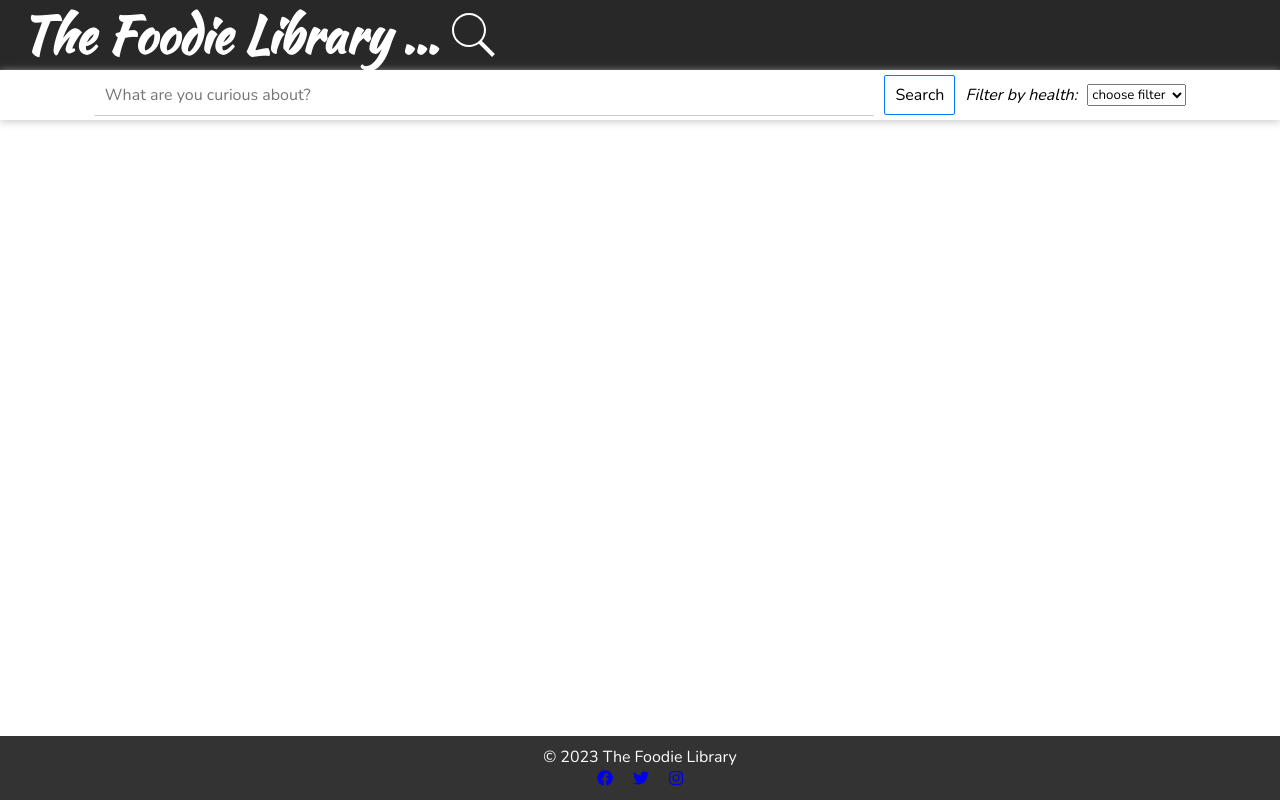
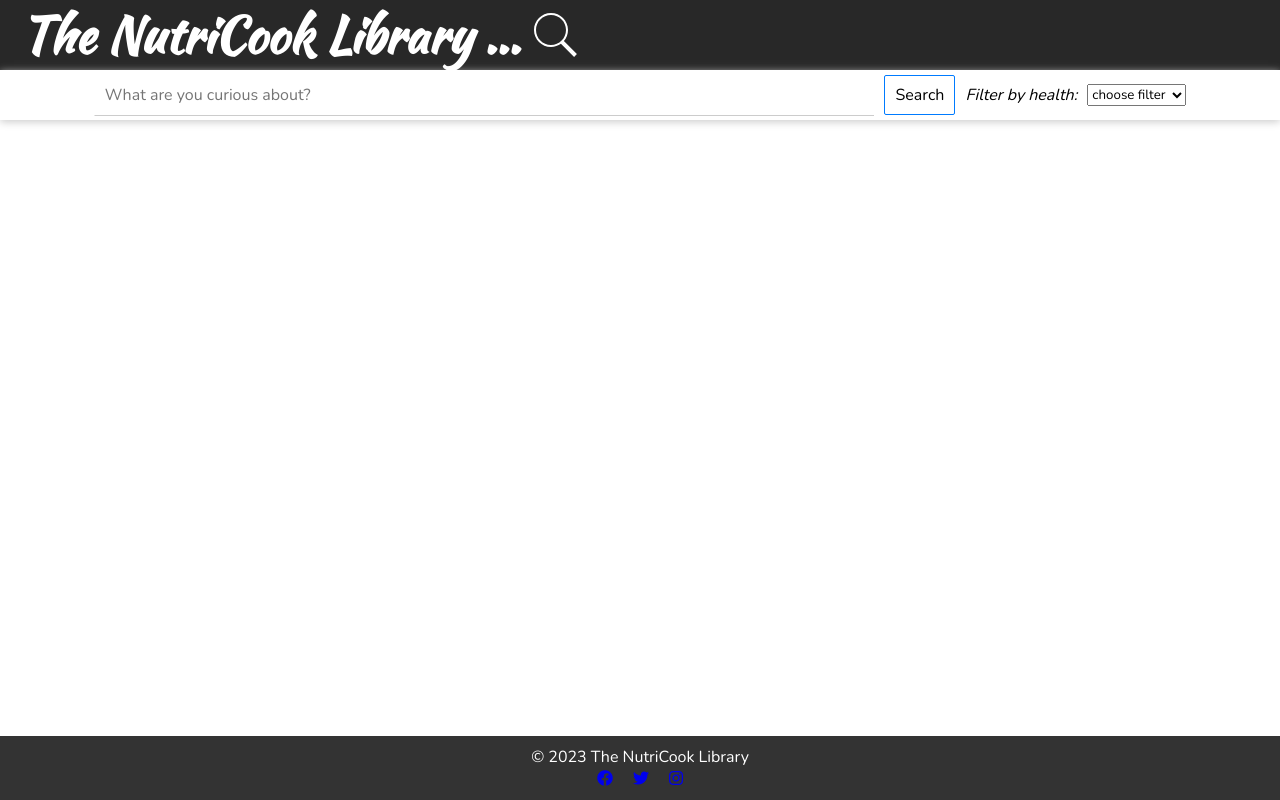
Before and after one commit to Vkerubo/The-Foodie-Library-app, a website: page index.html in a window 1280 px wide. Drawn offline with nearby package versions, Linux system fonts and the light colour scheme; no server answers.

Commit message:
change App name

```diff
--- a/index.html
+++ b/index.html
@@ -12,7 +12,7 @@
 </head>
 <body>
     <header>
-        <h2>The Foodie Library ...</h2>
+        <h2>The NutriCook Library ...</h2>
         <img src="images/search.svg" alt="search">
     </header>
 
@@ -38,7 +38,7 @@
         <div id="recipe-container"></div>
     </section>
     <footer>
-		<p>&copy; 2023 The Foodie Library</p>
+		<p>&copy; 2023 The NutriCook Library</p>
         <ul class="social-media">
             <li><a href="#" class="tooltip" title="Facebook"><i class="fab fa-facebook"></i></a></li>
             <li><a href="#" class="tooltip" title="Twitter"><i class="fab fa-twitter"></i></a></li>
```
